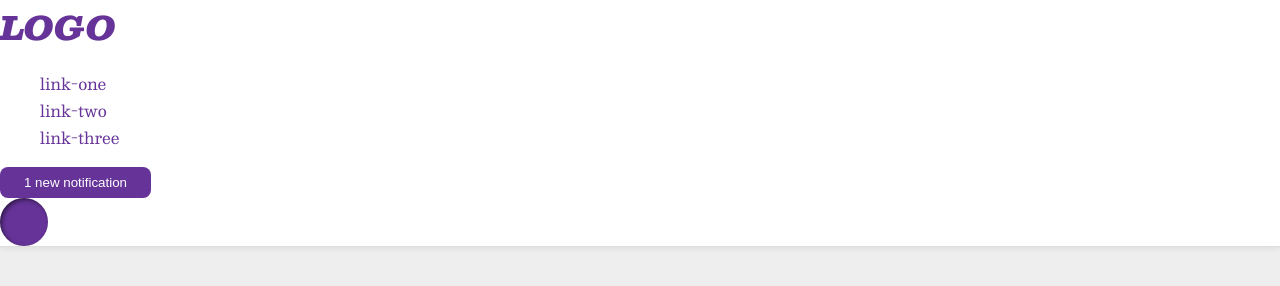
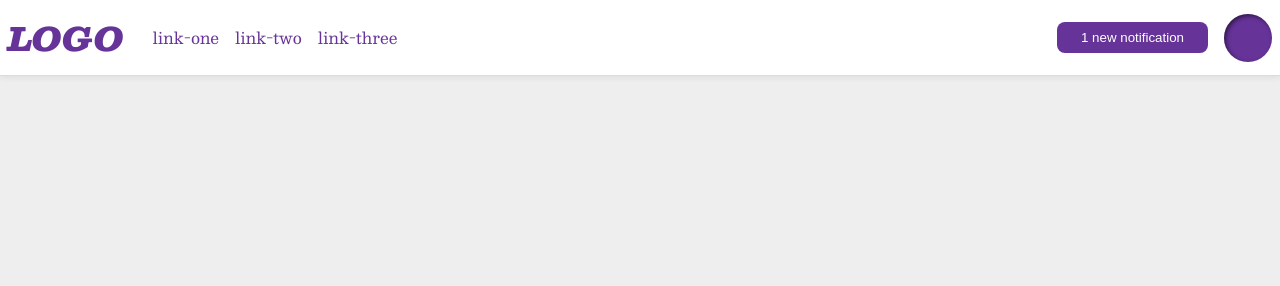
Before and after one commit to PatrickFrueh/the-odin-project, a plain HTML site: page flex/03-flex-header-2/index.html in a window 1280 px wide. Drawn offline with nearby package versions, Linux system fonts and the light colour scheme.

Commit message:
Complete 03-flex-header-2

```diff
--- a/flex/03-flex-header-2/style.css
+++ b/flex/03-flex-header-2/style.css
@@ -12,6 +12,11 @@ body {
   background: white;
   border-bottom: 1px solid #ddd;
   box-shadow: 0 0 8px rgba(0,0,0,.1);
+  padding: 8px;
+  display: flex;
+  justify-content: space-between;
+  align-items: center;
+
 }
 
 .profile-image {
@@ -20,6 +25,7 @@ body {
   border-radius: 50%;
   width: 48px;
   height: 48px;
+  margin-left: 16px;
 }
 
 .logo {
@@ -27,8 +33,13 @@ body {
   font-size: 32px;
   font-weight: 900;
   font-style: italic;
+  margin-right: -16px;
 }
 
+.links {
+  margin-right: auto;
+  margin-left: 5px;
+}
 button {
   border: none;
   border-radius: 8px;
@@ -45,4 +56,6 @@ a {
 
 ul {
   list-style-type: none;
+  display: flex;
+  gap: 16px;
 }
```
